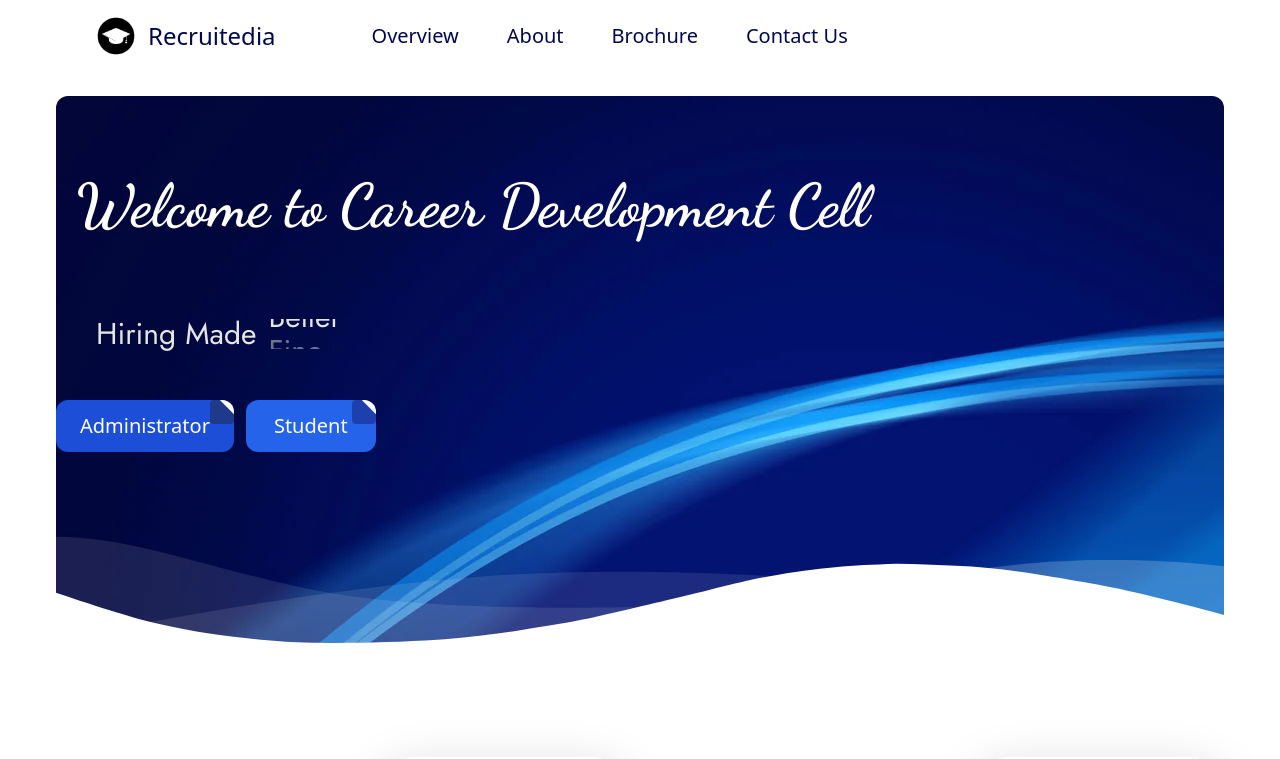
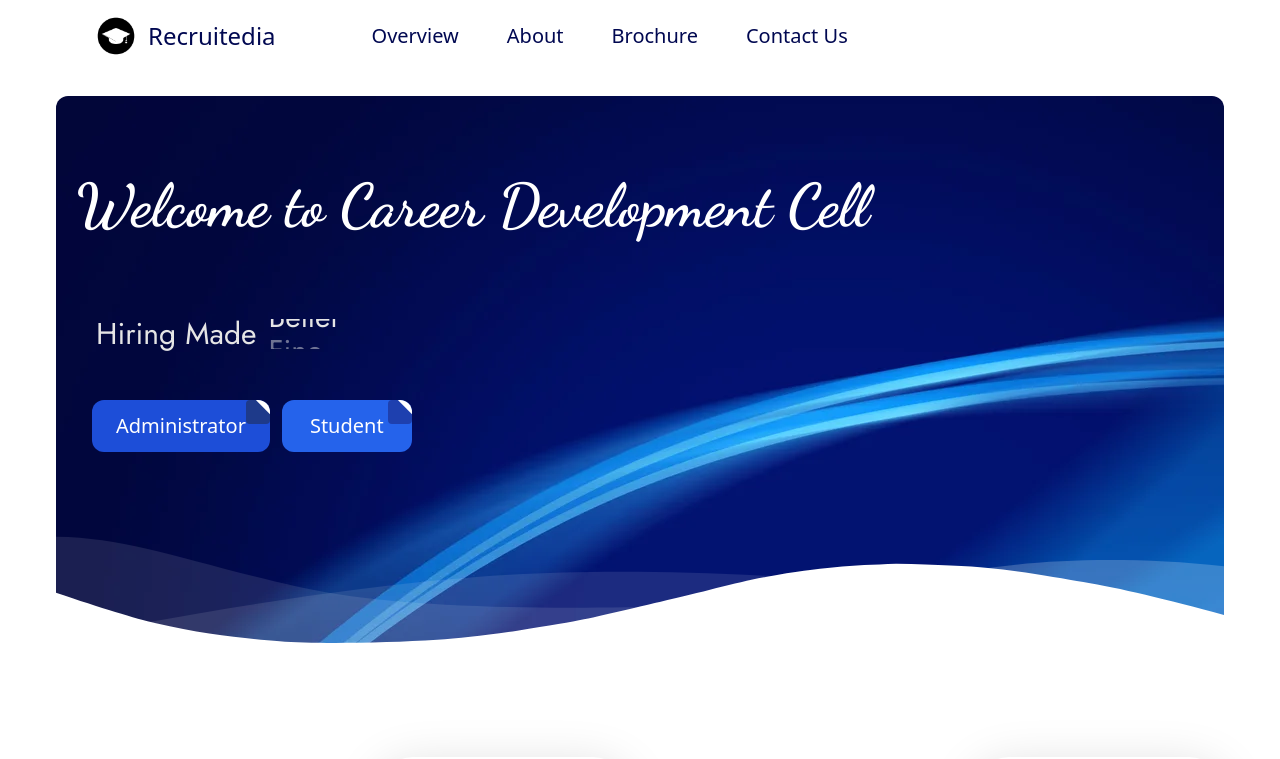
Before and after one commit to NehaRawat22/Recruitedia, a React (Vite) app: page / in a window 1280 px wide. Shown: the top 759 px of the page. Built offline with nearby package versions, Linux system fonts and the light colour scheme.

Commit message:
Placement Management System

```diff
--- a/src/components/Home.jsx
+++ b/src/components/Home.jsx
@@ -34,7 +34,7 @@ const Home = () => {
                 </span>
               </h3>
 
-              <div>
+              <div className="px-9">
                 <Link to="/login">
                 <button className="py-12">
                   <a
```
